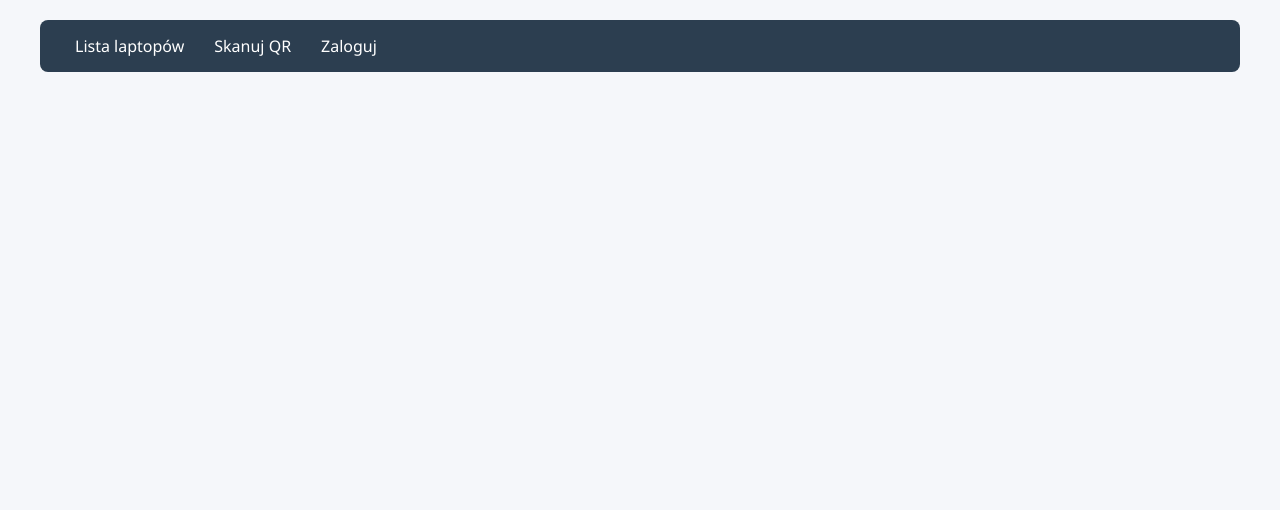
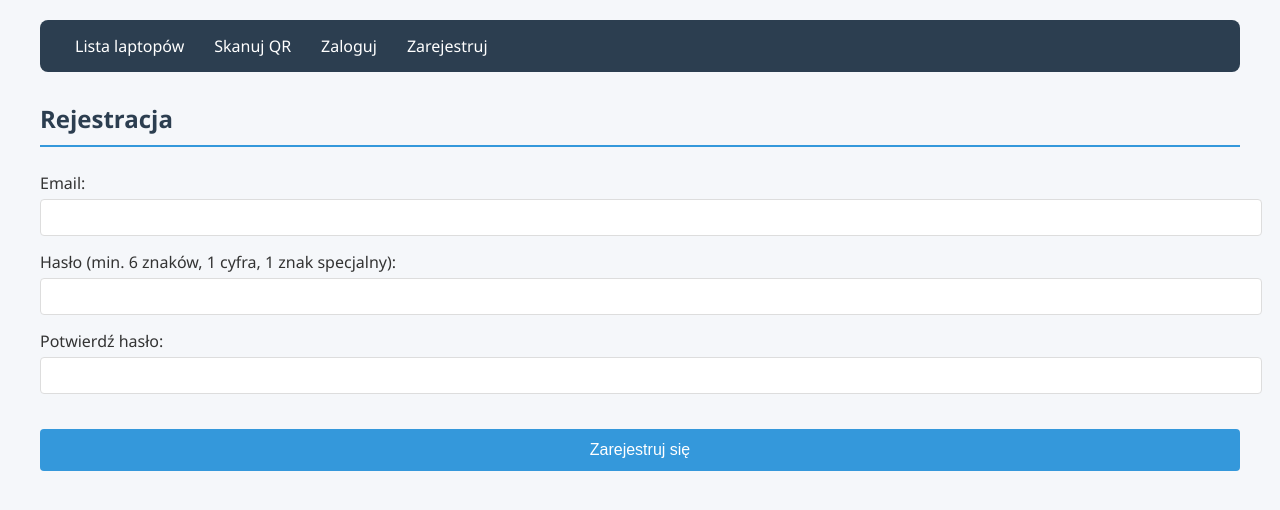
Before and after one commit to ubbbj/laptop-rental, a React (Create React App) app in the folder frontend/: page /register in a window 1280 px wide. Shown: the top 510 px of the page. Built offline with nearby package versions, Linux system fonts and the light colour scheme; no server answers.

Commit message:
Register form

```diff
--- a/frontend/src/App.js
+++ b/frontend/src/App.js
@@ -4,12 +4,14 @@ import LaptopList from './components/LaptopList';
 import ScanQR from './components/ScanQR';
 import AddLaptopForm from './components/AddLaptopForm';
 import LoginForm from './components/LoginForm';
+import RegisterForm from './components/RegisterForm';
 import { useEffect, useState } from 'react';
 import { jwtDecode } from 'jwt-decode';
 import './App.css';
 
 const App = () => {
   const [isAdmin, setIsAdmin] = useState(false);
+  const [isLoggedIn, setIsLoggedIn] = useState(false);
   const location = useLocation();
 
   useEffect(() => {
@@ -18,17 +20,21 @@ const App = () => {
       try {
         const decoded = jwtDecode(token);
         setIsAdmin(decoded.role === 'admin');
+        setIsLoggedIn(true);
       } catch (error) {
         console.error('Error decoding token:', error);
+        setIsLoggedIn(false);
       }
     } else {
       setIsAdmin(false);
+      setIsLoggedIn(false);
     }
   }, [location]);
 
   const handleLogout = () => {
     localStorage.removeItem('token');
     setIsAdmin(false);
+    setIsLoggedIn(false);
     return <Navigate to="/" />;
   };
 
@@ -39,10 +45,13 @@ const App = () => {
           <Link to="/">Lista laptopów</Link>
           {isAdmin && <Link to="/add">Dodaj laptop</Link>}
           <Link to="/scan">Skanuj QR</Link>
-          {isAdmin ? (
+          {isLoggedIn ? (
             <button onClick={handleLogout} className="logout-button">Wyloguj</button>
           ) : (
-            <Link to="/login">Zaloguj</Link>
+            <>
+              <Link to="/login">Zaloguj</Link>
+              <Link to="/register">Zarejestruj</Link>
+            </>
           )}
         </div>
       </nav>
@@ -52,6 +61,7 @@ const App = () => {
           <Route path="/add" element={<AddLaptopForm />} />
           <Route path="/scan" element={<ScanQR />} />
           <Route path="/login" element={<LoginForm />} />
+          <Route path="/register" element={<RegisterForm />} />
         </Routes>
       </main>
     </div>
--- /dev/null
+++ b/frontend/src/components/RegisterForm.js
@@ -0,0 +1,120 @@
+import React, { useState } from 'react';
+import axios from 'axios';
+import { useNavigate } from 'react-router-dom';
+import '../App.css';
+
+function RegisterForm() {
+  const [email, setEmail] = useState('');
+  const [password, setPassword] = useState('');
+  const [confirmPassword, setConfirmPassword] = useState('');
+  const [error, setError] = useState('');
+  const [successMessage, setSuccessMessage] = useState('');
+  const navigate = useNavigate();
+  const apiUrl = process.env.REACT_APP_API_URL;
+
+  const validatePassword = (password) => {
+    if (password.length < 6) {
+      return 'Hasło musi mieć minimum 6 znaków';
+    }
+    if (!/\d/.test(password)) {
+      return 'Hasło musi zawierać przynajmniej 1 cyfrę';
+    }
+    if (!/[!@#$%^&*(),.?":{}|<>]/.test(password)) {
+      return 'Hasło musi zawierać przynajmniej 1 znak specjalny';
+    }
+    return '';
+  };
+
+  const handleSubmit = async (e) => {
+    e.preventDefault();
+    setError('');
+    setSuccessMessage('');
+
+    const passwordValidation = validatePassword(password);
+    if (passwordValidation) {
+      setError(passwordValidation);
+      return;
+    }
+
+    if (password !== confirmPassword) {
+      setError('Hasła nie są zgodne.');
+      return;
+    }
+
+    if (!apiUrl) {
+      setError('Błąd konfiguracji: Brak adresu URL API.');
+      console.error('REACT_APP_API_URL is not defined in .env');
+      return;
+    }
+
+    try {
+      const response = await axios.post(`${apiUrl}/api/auth/register`, {
+        email,
+        password,
+      });
+
+      if (response.status === 201) {
+        setSuccessMessage('Rejestracja udana! Zostaniesz przekierowany do logowania...');
+        setEmail('');
+        setPassword('');
+        setConfirmPassword('');
+        setTimeout(() => {
+          navigate('/login');
+        }, 2000);
+      }
+    } catch (err) {
+      if (err.response?.data?.message) {
+        setError(err.response.data.message);
+      } else {
+        setError('Wystąpił błąd podczas rejestracji. Spróbuj ponownie.');
+        console.error('Registration error:', err);
+      }
+    }
+  };
+
+  return (
+    <div className="form-container">
+      <h2>Rejestracja</h2>
+      <form onSubmit={handleSubmit}>
+        {error && <p className="error-message">{error}</p>}
+        {successMessage && <p className="success-message">{successMessage}</p>}
+        <div className="form-group">
+          <label htmlFor="email">Email:</label>
+          <input
+            type="email"
+            id="email"
+            value={email}
+            onChange={(e) => setEmail(e.target.value)}
+            required
+            autoComplete="email"
+          />
+        </div>
+        <div className="form-group">
+          <label htmlFor="password">Hasło (min. 6 znaków, 1 cyfra, 1 znak specjalny):</label>
+          <input
+            type="password"
+            id="password"
+            value={password}
+            onChange={(e) => setPassword(e.target.value)}
+            required
+            autoComplete="new-password"
+          />
+        </div>
+        <div className="form-group">
+          <label htmlFor="confirmPassword">Potwierdź hasło:</label>
+          <input
+            type="password"
+            id="confirmPassword"
+            value={confirmPassword}
+            onChange={(e) => setConfirmPassword(e.target.value)}
+            required
+            autoComplete="new-password"
+          />
+        </div>
+        <button type="submit" className="submit-button">Zarejestruj się</button>
+      </form>
+    </div>
+  );
+}
+
+export default RegisterForm;
```
